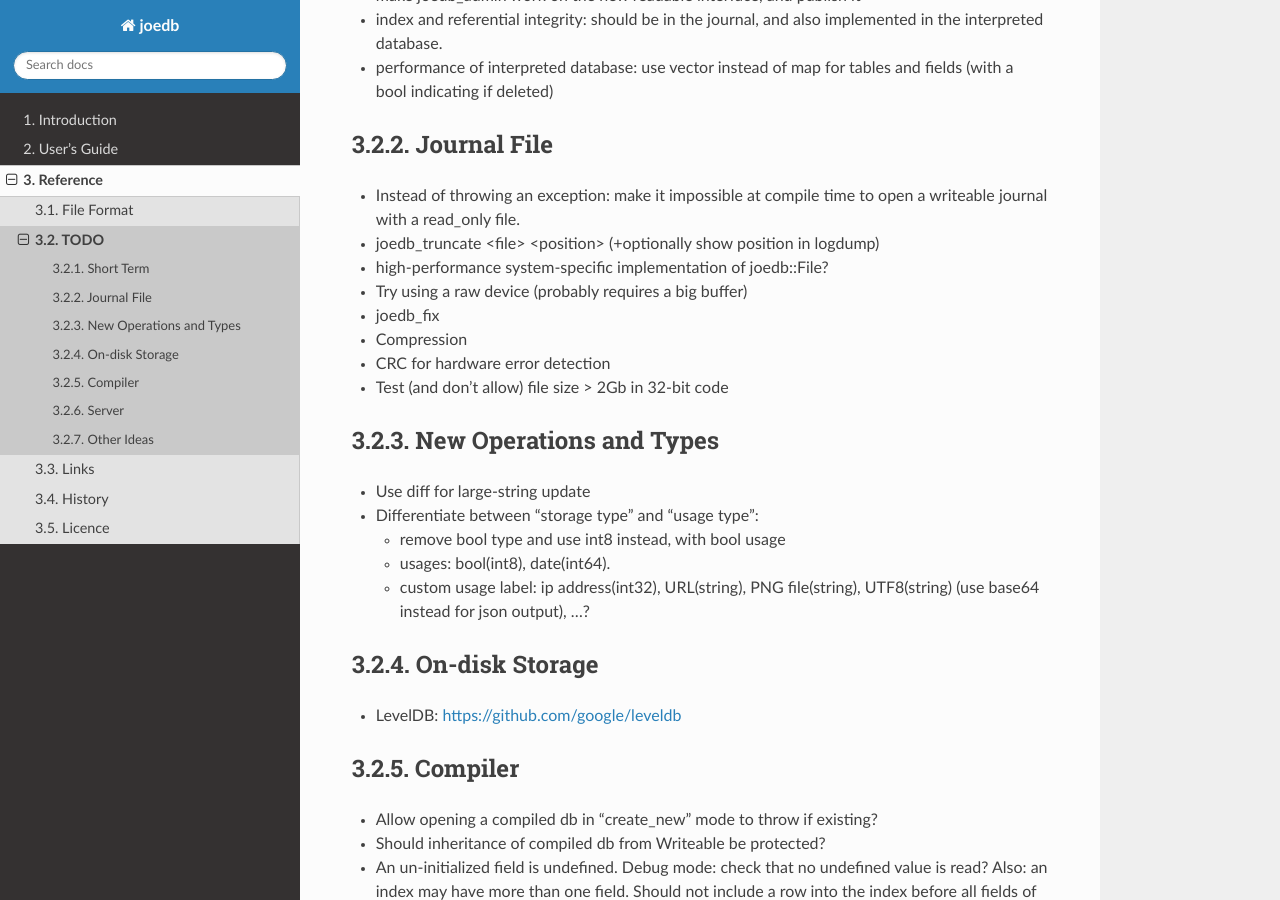
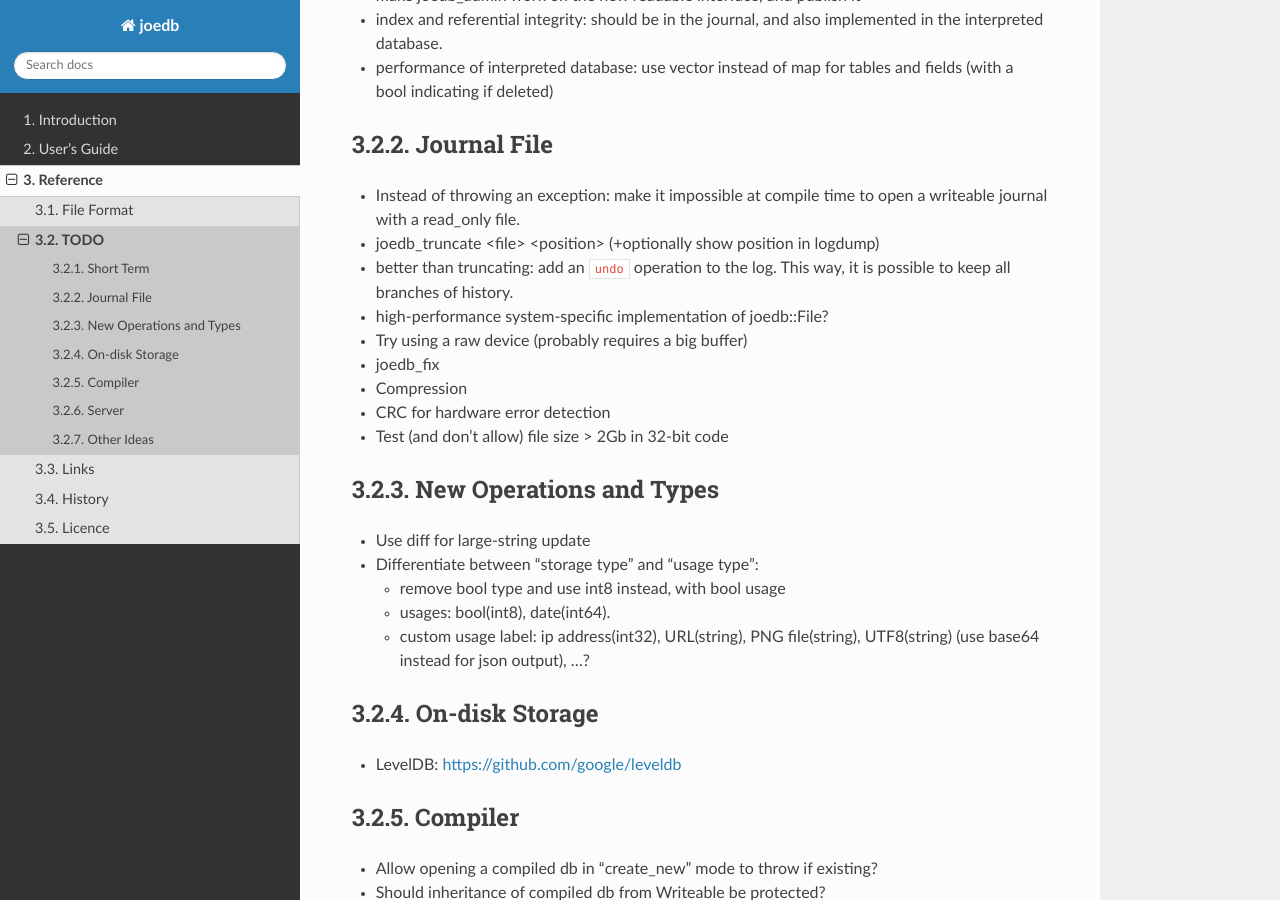
Before and after one commit to Remi-Coulom/joedb, a Sphinx documentation site: the page built from doc/source/todo.rst, in a window 1280 px wide and 900 px high, scrolled down 448 px. Built offline with Sphinx 7.4.7 and the Read the Docs theme 2.0.0, drawn with Linux system fonts in a browser that asks for light colours; formulas are drawn with MathJax 3.

Commit message:
todo: undo

```diff
--- a/doc/source/todo.rst
+++ b/doc/source/todo.rst
@@ -22,6 +22,7 @@ Journal File
 ------------
 - Instead of throwing an exception: make it impossible at compile time to open a writeable journal with a read_only file.
 - joedb_truncate <file> <position> (+optionally show position in logdump)
+- better than truncating: add an ``undo`` operation to the log. This way, it is possible to keep all branches of history.
 - high-performance system-specific implementation of joedb::File?
 - Try using a raw device (probably requires a big buffer)
 - joedb_fix
```
